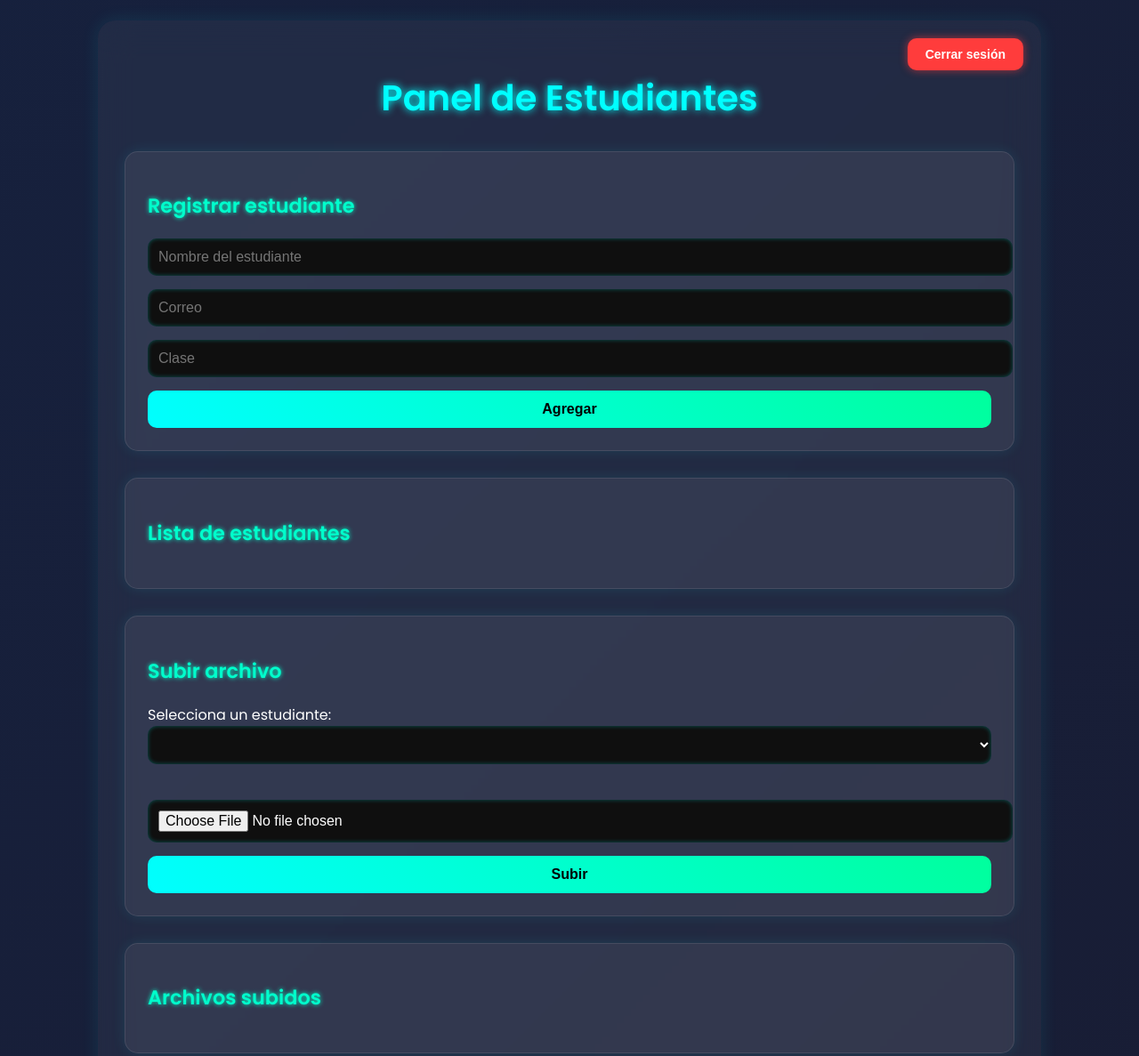
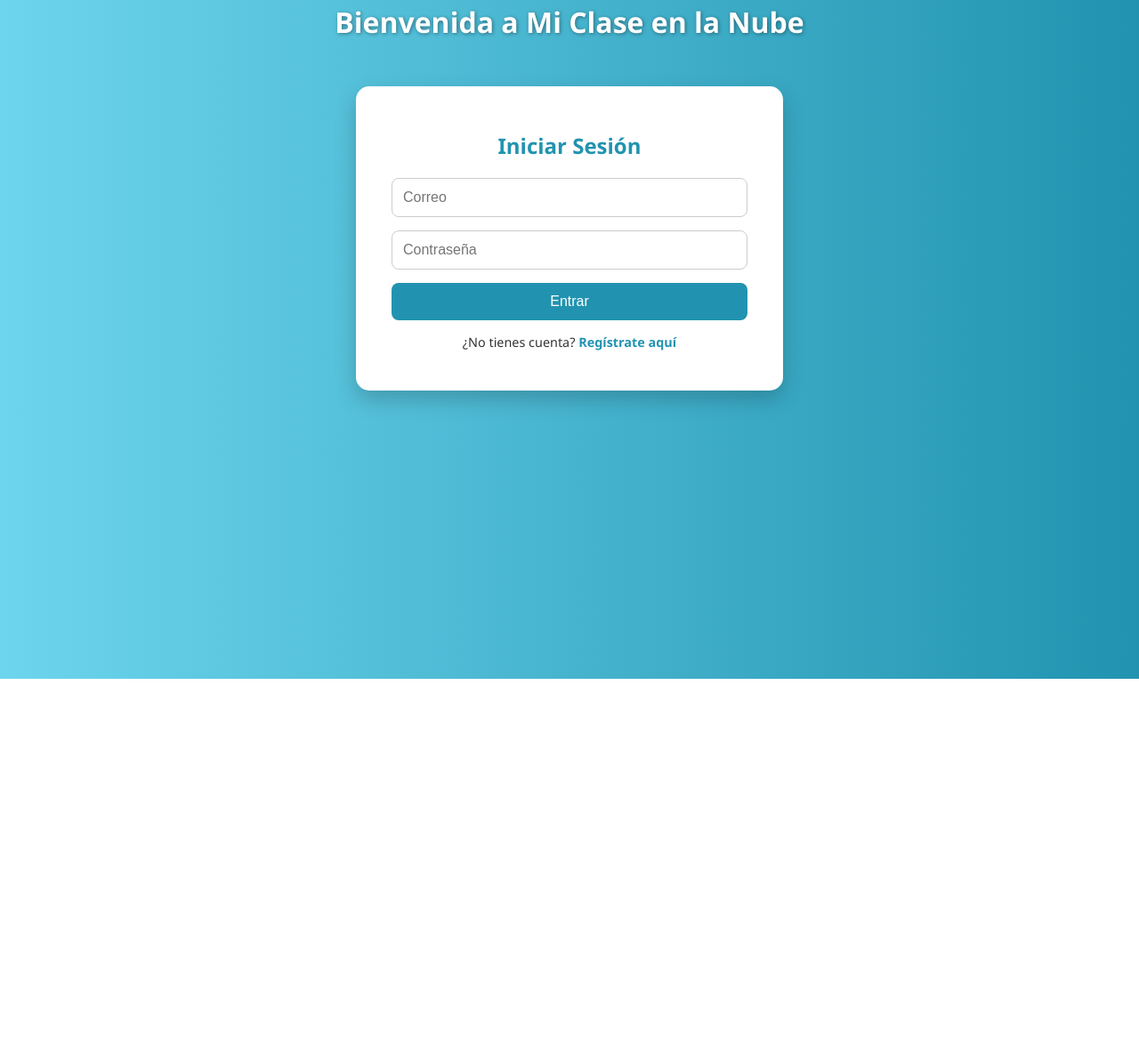
Before and after one commit to luis12041/cloudcomputing_luis, a plain HTML site: page dashboard.html in a window 1280 px wide. Shown: the part 37-1224 px from the top of the page at 89% size. After the commit the page ends 800 px from the top, so only its background shows below. Drawn offline with nearby package versions, Linux system fonts and the light colour scheme.

Commit message:
luis12
jhgfdfg

```diff
--- a/dashboard.html
+++ b/dashboard.html
@@ -1,48 +1,33 @@
 <!DOCTYPE html>
 <html lang="es">
 <head>
-  <meta charset="UTF-8">
-  <title>Panel - Estudiantes</title>
-  <link rel="stylesheet" href="/styles/dashboard.css" />
+  <meta charset="UTF-8" />
+  <title>Mi Clase en la Nube - Login</title>
   <link href="https://fonts.googleapis.com/css2?family=Poppins:wght@300;400;600&display=swap" rel="stylesheet">
+  <link rel="stylesheet" href="/styles/index.css" />
+ </head>
+<body>
+  <h1>Bienvenida a Mi Clase en la Nube</h1>
 
+  <div id="auth-container">
+
+    <div id="login-form">
+      <h2>Iniciar Sesión</h2>
+      <input type="email" id="email" placeholder="Correo" />
+      <input type="password" id="password" placeholder="Contraseña" />
+      <button onclick="login()">Entrar</button>
+      <p>¿No tienes cuenta? <a href="#" onclick="toggleForms()">Regístrate aquí</a></p>
+    </div>
+
+    <div id="register-form" style="display:none;">
+      <h2>Registrarse</h2>
+      <input type="email" id="reg-email" placeholder="Correo" />
+      <input type="password" id="reg-password" placeholder="Contraseña" />
+      <button onclick="register()">Crear cuenta</button>
+      <p>¿Ya tienes cuenta? <a href="#" onclick="toggleForms()">Inicia sesión aquí</a></p>
+    </div>
+  </div>
   <script src="https://cdn.jsdelivr.net/npm/@supabase/supabase-js@2"></script>
-</head>
-<body>
-  <div class="container">
-
-    <h1>Panel de Estudiantes</h1>
-<button onclick="cerrarSesion()" class="cerrar-btn">Cerrar sesión</button>
-
-    <section class="card">
-      <h2>Registrar estudiante</h2>
-      <input type="text" id="nombre" placeholder="Nombre del estudiante" />
-      <input type="email" id="correo" placeholder="Correo" />
-      <input type="text" id="clase" placeholder="Clase" />
-      <button onclick="agregarEstudiante()">Agregar</button>
-    </section>
-
-
-    <section class="card">
-      <h2>Lista de estudiantes</h2>
-      <ul id="lista-estudiantes"></ul>
-    </section>
-
-    <section class="card">
-      <h2>Subir archivo</h2>
-      <label for="estudiante">Selecciona un estudiante:</label>
-      <select id="estudiante"></select><br /><br />
-
-      <input type="file" id="archivo" />
-      <button onclick="subirArchivo()">Subir</button>
-    </section>
-
-    <section class="card">
-      <h2>Archivos subidos</h2>
-      <ul id="lista-archivos"></ul>
-    </section>
-
-    </div>
-  <script src="/js/dashboard.js"></script>
+  <script src="/js/auth.js"></script>
 </body>
 </html>
--- a/js/dashboard.js
+++ b/js/dashboard.js
@@ -1,11 +1,16 @@
 const SUPABASE_URL = "https://aplyqmgoinnerwbtyzmc.supabase.co";
 const SUPABASE_KEY = "eyJhbGciOiJIUzI1NiIsInR5cCI6IkpXVCJ9.eyJpc3MiOiJzdXBhYmFzZSIsInJlZiI6ImFwbHlxbWdvaW5uZXJ3YnR5em1jIiwicm9sZSI6ImFub24iLCJpYXQiOjE3NTQ1MDUxMzgsImV4cCI6MjA3MDA4MTEzOH0._dPyvyWE2cGXCmg228CG5gjBP-kw17RqNgjJoPK-qp8"
-const client = supabase.createClient(SUPABASE_URL, SUPABASE_KEY);
+const client = window.supabase.createClient(SUPABASE_URL, SUPABASE_KEY);
 
 async function agregarEstudiante() {
-  const nombre = document.getElementById("nombre").value;
-  const correo = document.getElementById("correo").value;
-  const clase = document.getElementById("clase").value;
+  const nombre = document.getElementById("nombre").value.trim();
+  const correo = document.getElementById("correo").value.trim();
+  const clase = document.getElementById("clase").value.trim();
+
+  if (!nombre || !correo || !clase) {
+    alert("Por favor completa todos los campos.");
+    return;
+  }
 
   const {
     data: { user },
@@ -60,7 +65,7 @@ async function cargarEstudiantes() {
   });
 }
 
-// 📝 Editar estudiante
+// Editar estudiante
 async function editarEstudiante(id) {
   const { data: estudiante, error } = await client
     .from("estudiantes")
@@ -99,7 +104,7 @@ async function editarEstudiante(id) {
   }
 }
 
-// 🗑 Eliminar estudiante
+// Eliminar estudiante
 async function eliminarEstudiante(id) {
   if (!confirm("¿Seguro que quieres eliminar este estudiante?")) return;
 
@@ -116,20 +121,18 @@ async function eliminarEstudiante(id) {
   }
 }
 
-
-cargarEstudiantes();
-// ✅ Subir archivo
+// Subir archivo
 async function subirArchivo() {
   const archivoInput = document.getElementById("archivo");
   const archivo = archivoInput.files[0];
 
   if (!archivo) {
-    showToast("Selecciona un archivo primero.", "error");
+    alert("Selecciona un archivo primero.");
     return;
   }
 
   if (archivo.size > 5 * 1024 * 1024) {
-    showToast("El archivo no debe superar los 5 MB.", "error");
+    alert("El archivo no debe superar los 5 MB.");
     return;
   }
 
@@ -139,11 +142,11 @@ async function subirArchivo() {
   } = await client.auth.getUser();
 
   if (userError || !user) {
-    showToast("Sesión no válida.", "error");
+    alert("Sesión no válida.");
     return;
   }
 
-  const nombreRuta = '${user.id}/${archivo.name}';
+  const nombreRuta = `${user.id}/${archivo.name}`;
 
   const { data: existentes } = await client.storage
     .from("tareas")
@@ -162,14 +165,13 @@ async function subirArchivo() {
     });
 
   if (error) {
-    showToast("Error al subir: " + error.message, "error");
+    alert("Error al subir: " + error.message);
   } else {
-    showToast("Archivo subido correctamente ✅", "success");
-    document.getElementById("archivo").value = ""; // 🧹 Limpiar input
+    alert("Archivo subido correctamente ✅");
+    archivoInput.value = ""; // limpiar input
     listarArchivos();
   }
 }
-
 
 async function listarArchivos() {
   const {
@@ -184,7 +186,7 @@ async function listarArchivos() {
 
   const { data, error } = await client.storage
     .from("tareas")
-    .list('${user.id}', { limit: 20 });
+    .list(user.id, { limit: 20 });
 
   const lista = document.getElementById("lista-archivos");
   lista.innerHTML = "";
@@ -194,14 +196,15 @@ async function listarArchivos() {
     return;
   }
 
-  data.forEach(async (archivo) => {
+  // Usamos for...of para await
+  for (const archivo of data) {
     const { data: signedUrlData, error: signedUrlError } = await client.storage
       .from("tareas")
-      .createSignedUrl('${user.id}/${archivo.name}', 60);
+      .createSignedUrl(`${user.id}/${archivo.name}`, 60);
 
     if (signedUrlError) {
       console.error("Error al generar URL firmada:", signedUrlError.message);
-      return;
+      continue;
     }
 
     const publicUrl = signedUrlData.signedUrl;
@@ -223,14 +226,12 @@ async function listarArchivos() {
         <a href="${publicUrl}" target="_blank">Ver PDF</a>
       `;
     } else {
-      item.innerHTML = <a href="${publicUrl}" target="_blank">${archivo.name}</a>;
+      item.innerHTML = `<a href="${publicUrl}" target="_blank">${archivo.name}</a>`;
     }
 
     lista.appendChild(item);
-  });
+  }
 }
-
-listarArchivos();
 
 async function cerrarSesion() {
   const { error } = await client.auth.signOut();
@@ -243,3 +244,6 @@ async function cerrarSesion() {
     window.location.href = "index.html";
   }
 }
+
+cargarEstudiantes();
+listarArchivos();
```
